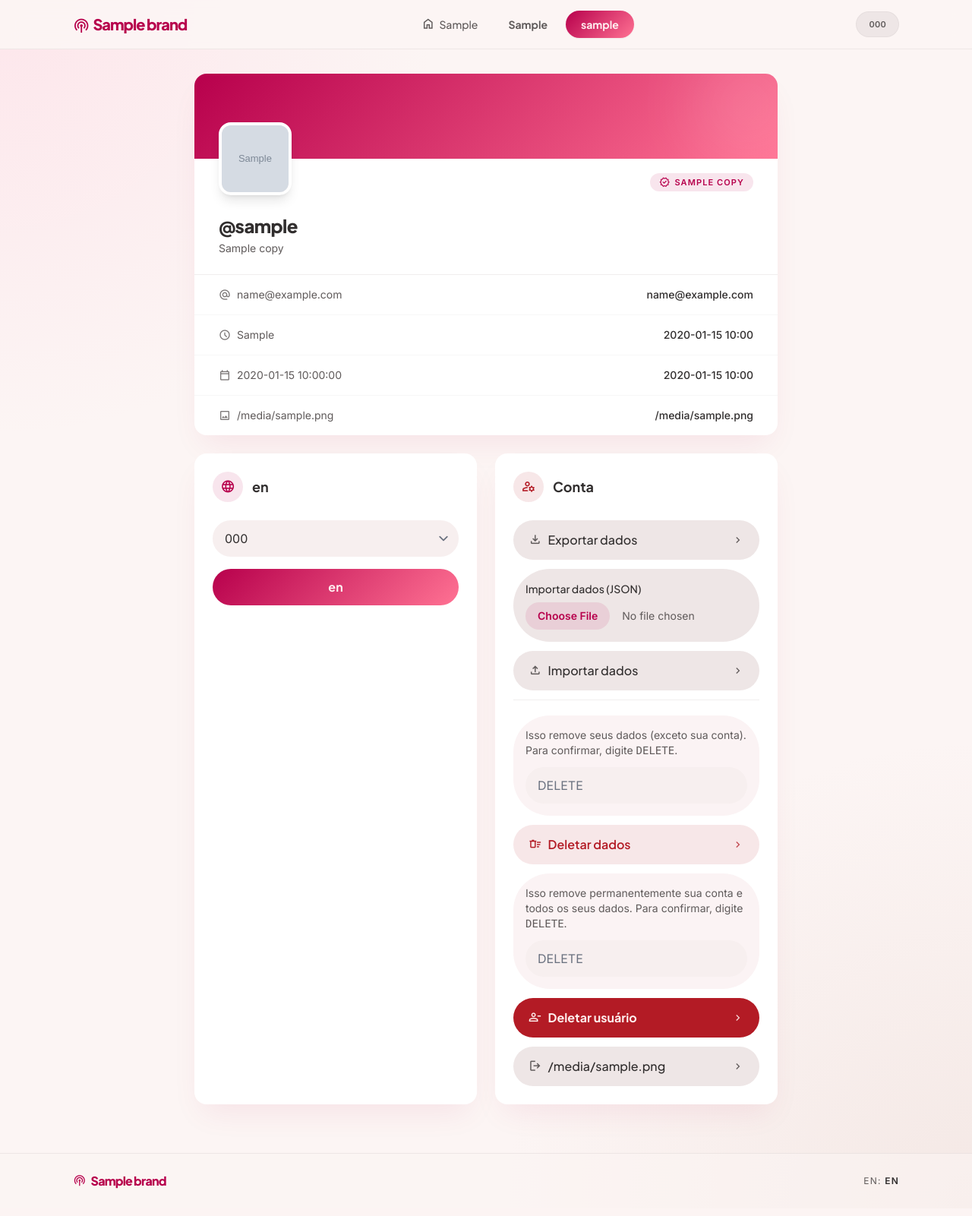
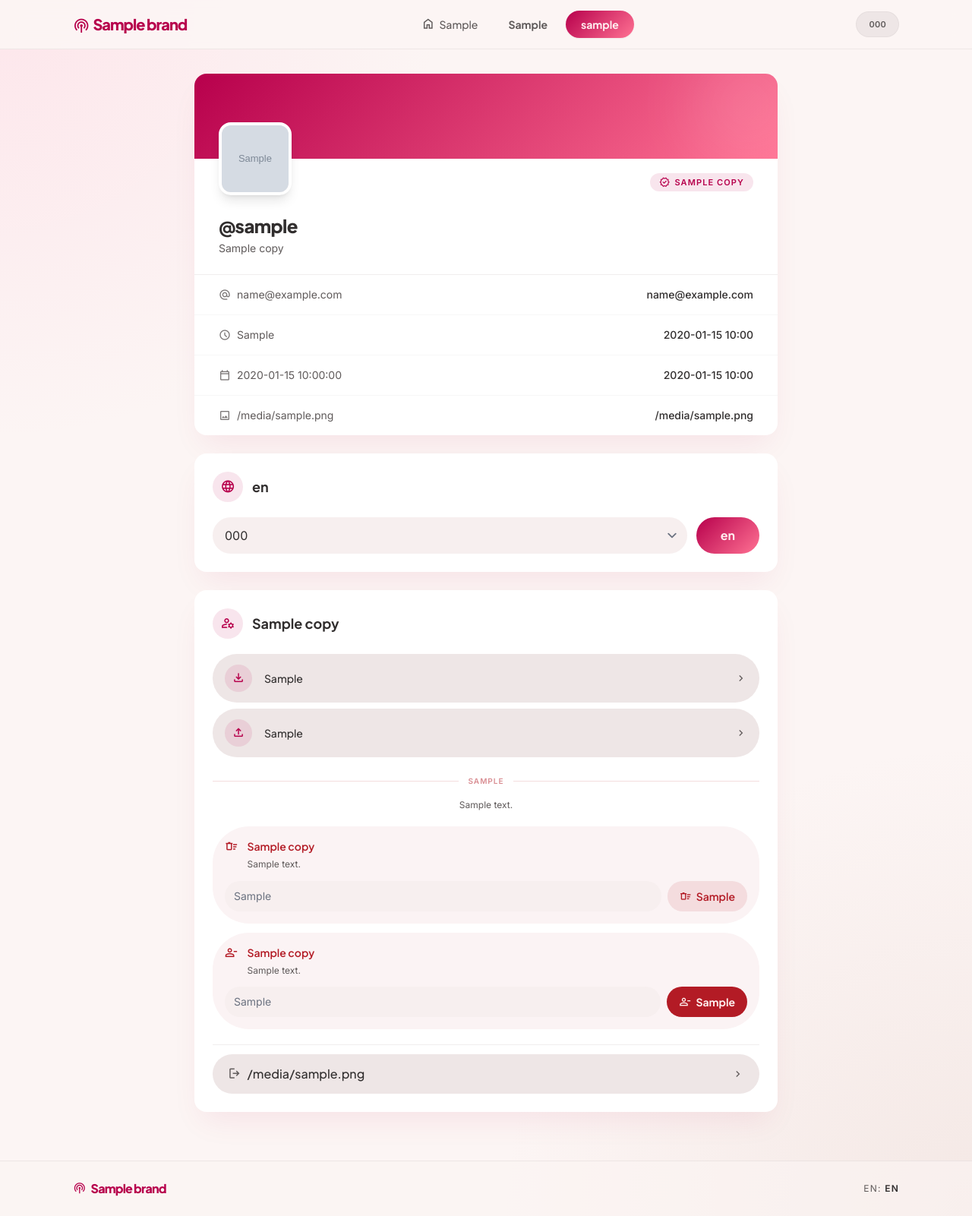
Before and after one commit to eliassoares/malipod-selfhosted, a FastAPI app: template app/templates/profile/detail.html in a window 1280 px wide. Shown: the whole page at 76% size. Before the commit the page ends 1565 px from the top, so only its background shows below. Run offline with FastAPI, Linux system fonts and the light colour scheme; the template is opened without the code that fills it: most values are stand-ins (such as "Sample title", 1, 10 or a date in 2020); grey boxes marked "Sample" are stand-in pictures; parts of the project's set-up code (start-up, migrations or seed data) failed here and were passed over; some libraries are stand-ins or nearby versions.

Commit message:
feat(profile): i18n account section and redesign data tools layout
Added 11 translation keys (en/es/pt-BR) for the account card: export,
import, danger zone, delete-data, delete-user, confirm placeholder and
button. Replaced hardcoded PT-BR strings with copy[] references.

Redesigned data tools from a 2-column tile grid (asymmetric due to
dashed import border) to full-width action rows matching the logout
button pattern. Danger zone forms stacked full-width with confirm
input and submit button in a horizontal row for better proportion.

Co-Authored-By: Claude Sonnet 4.6 <noreply@anthropic.com>

```diff
--- a/app/templates/profile/detail.html
+++ b/app/templates/profile/detail.html
@@ -67,20 +67,20 @@
     </div>
   </article>
 
-  <!-- Settings Cards (bento) -->
-  <div class="grid grid-cols-1 sm:grid-cols-2 gap-6">
+  <!-- Settings Cards — stacked full-width -->
+  <div class="space-y-6">
 
     <!-- Language Card -->
     <article class="bg-surface-container-lowest rounded-2xl ambient-shadow p-6">
-      <div class="flex items-center gap-3 mb-6">
+      <div class="flex items-center gap-3 mb-5">
         <div class="w-10 h-10 rounded-xl bg-primary/10 flex items-center justify-center flex-shrink-0">
           <span class="material-symbols-outlined text-primary" style="font-size:1.2rem;">language</span>
         </div>
         <h2 class="font-headline font-bold text-on-surface text-lg">{{ copy["profile.language"] }}</h2>
       </div>
-      <form class="space-y-4" action="/user/profile/{{ profile.nickname }}/language" method="post">
+      <form class="flex flex-col sm:flex-row gap-3" action="/user/profile/{{ profile.nickname }}/language" method="post">
         <select
-          class="w-full px-4 py-3 bg-surface-container-low border-none rounded-xl focus:ring-2 focus:ring-primary/30 transition-all text-on-surface font-body"
+          class="flex-1 px-4 py-3 bg-surface-container-low border-none rounded-xl focus:ring-2 focus:ring-primary/30 transition-all text-on-surface font-body"
           name="language_preference"
         >
           {% for code in supported_locales %}
@@ -88,7 +88,7 @@
           {% endfor %}
         </select>
         <button
-          class="w-full gradient-primary text-on-primary font-bold font-headline py-3 rounded-full hover:opacity-90 active:scale-[0.98] transition-all border-0 cursor-pointer"
+          class="sm:w-auto gradient-primary text-on-primary font-bold font-headline px-8 py-3 rounded-full hover:opacity-90 active:scale-[0.98] transition-all border-0 cursor-pointer whitespace-nowrap"
           type="submit"
         >
           {{ copy["profile.save_language"] }}
@@ -98,108 +98,122 @@
 
     <!-- Account Actions Card -->
     <article class="bg-surface-container-lowest rounded-2xl ambient-shadow p-6">
-      <div class="flex items-center gap-3 mb-6">
-        <div class="w-10 h-10 rounded-xl bg-error/10 flex items-center justify-center flex-shrink-0">
-          <span class="material-symbols-outlined text-error" style="font-size:1.2rem;">manage_accounts</span>
+      <div class="flex items-center gap-3 mb-5">
+        <div class="w-10 h-10 rounded-xl bg-primary/10 flex items-center justify-center flex-shrink-0">
+          <span class="material-symbols-outlined text-primary" style="font-size:1.2rem;">manage_accounts</span>
         </div>
-        <h2 class="font-headline font-bold text-on-surface text-lg">Conta</h2>
+        <h2 class="font-headline font-bold text-on-surface text-lg">{{ copy["profile.account_title"] }}</h2>
       </div>
-      <div class="space-y-3">
+
+      <!-- Data tools: Export + Import as action rows -->
+      <div class="flex flex-col gap-2 mb-6">
+
+        <!-- Export -->
         <form action="/user/profile/{{ profile.nickname }}/export" method="post">
           <button
-            class="w-full flex items-center justify-between px-5 py-3.5 bg-surface-container hover:bg-surface-container-high rounded-xl text-on-surface font-medium font-headline transition-all group border-0 cursor-pointer"
             type="submit"
+            class="w-full flex items-center gap-4 px-4 py-3.5 bg-surface-container hover:bg-surface-container-high rounded-xl text-on-surface transition-all group border-0 cursor-pointer text-left"
           >
-            <span class="flex items-center gap-2">
-              <span class="material-symbols-outlined text-on-surface-variant group-hover:text-on-surface transition-colors" style="font-size:1.1rem;">download</span>
-              Exportar dados
+            <span class="w-9 h-9 rounded-lg bg-primary/10 flex items-center justify-center group-hover:bg-primary/15 transition-colors flex-shrink-0">
+              <span class="material-symbols-outlined text-primary" style="font-size:1.1rem;">download</span>
             </span>
+            <span class="flex-1 font-headline font-medium text-sm">{{ copy["profile.export_data"] }}</span>
             <span class="material-symbols-outlined text-on-surface-variant group-hover:translate-x-0.5 transition-transform" style="font-size:1rem;">chevron_right</span>
           </button>
         </form>
 
-        <form
-          class="space-y-3"
-          action="/user/profile/{{ profile.nickname }}/import"
-          method="post"
-          enctype="multipart/form-data"
+        <!-- Import — hidden file input, auto-submits on select -->
+        <form action="/user/profile/{{ profile.nickname }}/import" method="post" enctype="multipart/form-data" id="import-form">
+          <label
+            for="snapshot_file"
+            class="w-full flex items-center gap-4 px-4 py-3.5 bg-surface-container hover:bg-surface-container-high rounded-xl text-on-surface transition-all group cursor-pointer border-0"
           >
-          <div class="bg-surface-container rounded-xl p-4">
-            <label class="block text-sm font-medium text-on-surface mb-2 font-headline">
-              Importar dados (JSON)
+            <span class="w-9 h-9 rounded-lg bg-primary/10 flex items-center justify-center group-hover:bg-primary/15 transition-colors flex-shrink-0">
+              <span class="material-symbols-outlined text-primary" style="font-size:1.1rem;">upload</span>
+            </span>
+            <span class="flex-1 font-headline font-medium text-sm">{{ copy["profile.import_data"] }}</span>
+            <span class="material-symbols-outlined text-on-surface-variant group-hover:translate-x-0.5 transition-transform" style="font-size:1rem;">chevron_right</span>
           </label>
           <input
-              class="w-full text-sm text-on-surface-variant file:mr-4 file:py-2 file:px-4 file:rounded-lg file:border-0 file:bg-primary/10 file:text-primary file:font-semibold file:cursor-pointer"
+            id="snapshot_file"
+            name="snapshot_file"
             type="file"
-              name="snapshot_file"
             accept="application/json"
             required
+            class="sr-only"
+            onchange="document.getElementById('import-form').submit()"
           />
+        </form>
       </div>
+
+      <!-- Danger zone separator -->
+      <div class="relative flex items-center gap-3 mb-4">
+        <div class="flex-1 h-px bg-error/15"></div>
+        <span class="text-[10px] font-bold uppercase tracking-widest text-error/50 font-label">{{ copy["profile.danger_zone"] }}</span>
+        <div class="flex-1 h-px bg-error/15"></div>
+      </div>
+      <p class="text-xs text-on-surface-variant text-center mb-5">{{ copy["profile.danger_zone_description"] }}</p>
+
+      <!-- Delete data -->
+      <form action="/user/profile/{{ profile.nickname }}/delete-data" method="post" class="mb-3">
+        <div class="flex flex-col gap-3 bg-error/5 rounded-xl p-4">
+          <div class="flex items-start gap-3">
+            <span class="material-symbols-outlined text-error mt-0.5 flex-shrink-0" style="font-size:1.1rem;">delete_sweep</span>
+            <div class="flex-1 min-w-0">
+              <span class="font-headline font-semibold text-error text-sm block mb-1">{{ copy["profile.delete_data_title"] }}</span>
+              <p class="text-xs text-on-surface-variant leading-relaxed">{{ copy["profile.delete_data_description"] | safe }}</p>
+            </div>
+          </div>
+          <div class="flex gap-2">
+            <input
+              class="flex-1 min-w-0 px-3 py-2.5 bg-surface-container-low border-none rounded-lg focus:ring-2 focus:ring-error/30 transition-all text-on-surface font-body text-sm"
+              type="text"
+              name="confirm"
+              placeholder="{{ copy['profile.confirm_placeholder'] }}"
+              required
+            />
             <button
-            class="w-full flex items-center justify-between px-5 py-3.5 bg-surface-container hover:bg-surface-container-high rounded-xl text-on-surface font-medium font-headline transition-all group border-0 cursor-pointer"
+              class="flex items-center gap-1.5 px-4 py-2.5 bg-error/10 hover:bg-error/20 rounded-lg text-error font-semibold font-headline text-sm transition-all border-0 cursor-pointer whitespace-nowrap flex-shrink-0"
               type="submit"
             >
-            <span class="flex items-center gap-2">
-              <span class="material-symbols-outlined text-on-surface-variant group-hover:text-on-surface transition-colors" style="font-size:1.1rem;">upload</span>
-              Importar dados
-            </span>
-            <span class="material-symbols-outlined text-on-surface-variant group-hover:translate-x-0.5 transition-transform" style="font-size:1rem;">chevron_right</span>
+              <span class="material-symbols-outlined" style="font-size:1rem;">delete_sweep</span>
+              {{ copy["profile.confirm_button"] }}
             </button>
+          </div>
+        </div>
       </form>
 
-        <div class="pt-2 border-t border-outline-variant/20"></div>
-
-        <form class="space-y-3" action="/user/profile/{{ profile.nickname }}/delete-data" method="post">
-          <div class="bg-error/5 rounded-xl p-4">
-            <p class="text-sm text-on-surface-variant">
-              Isso remove seus dados (exceto sua conta). Para confirmar, digite <span class="font-mono">DELETE</span>.
-            </p>
+      <!-- Delete user -->
+      <form action="/user/profile/{{ profile.nickname }}/delete-user" method="post" class="mb-5">
+        <div class="flex flex-col gap-3 bg-error/5 rounded-xl p-4">
+          <div class="flex items-start gap-3">
+            <span class="material-symbols-outlined text-error mt-0.5 flex-shrink-0" style="font-size:1.1rem;">person_remove</span>
+            <div class="flex-1 min-w-0">
+              <span class="font-headline font-semibold text-error text-sm block mb-1">{{ copy["profile.delete_user_title"] }}</span>
+              <p class="text-xs text-on-surface-variant leading-relaxed">{{ copy["profile.delete_user_description"] | safe }}</p>
+            </div>
+          </div>
+          <div class="flex gap-2">
             <input
-              class="mt-3 w-full px-4 py-3 bg-surface-container-low border-none rounded-xl focus:ring-2 focus:ring-error/30 transition-all text-on-surface font-body"
+              class="flex-1 min-w-0 px-3 py-2.5 bg-surface-container-low border-none rounded-lg focus:ring-2 focus:ring-error/30 transition-all text-on-surface font-body text-sm"
               type="text"
               name="confirm"
-              placeholder="DELETE"
+              placeholder="{{ copy['profile.confirm_placeholder'] }}"
               required
             />
-          </div>
             <button
-            class="w-full flex items-center justify-between px-5 py-3.5 bg-error/10 hover:bg-error/15 rounded-xl text-error font-semibold font-headline transition-all group border-0 cursor-pointer"
+              class="flex items-center gap-1.5 px-4 py-2.5 bg-error hover:opacity-90 rounded-lg text-on-error font-bold font-headline text-sm transition-all border-0 cursor-pointer whitespace-nowrap flex-shrink-0"
               type="submit"
             >
-            <span class="flex items-center gap-2">
-              <span class="material-symbols-outlined text-error" style="font-size:1.1rem;">delete_sweep</span>
-              Deletar dados
-            </span>
-            <span class="material-symbols-outlined text-error/80 group-hover:translate-x-0.5 transition-transform" style="font-size:1rem;">chevron_right</span>
+              <span class="material-symbols-outlined" style="font-size:1rem;">person_remove</span>
+              {{ copy["profile.confirm_button"] }}
             </button>
+          </div>
+        </div>
       </form>
 
-        <form class="space-y-3" action="/user/profile/{{ profile.nickname }}/delete-user" method="post">
-          <div class="bg-error/5 rounded-xl p-4">
-            <p class="text-sm text-on-surface-variant">
-              Isso remove permanentemente sua conta e todos os seus dados. Para confirmar, digite <span class="font-mono">DELETE</span>.
-            </p>
-            <input
-              class="mt-3 w-full px-4 py-3 bg-surface-container-low border-none rounded-xl focus:ring-2 focus:ring-error/30 transition-all text-on-surface font-body"
-              type="text"
-              name="confirm"
-              placeholder="DELETE"
-              required
-            />
-          </div>
-          <button
-            class="w-full flex items-center justify-between px-5 py-3.5 bg-error hover:opacity-90 rounded-xl text-on-error font-bold font-headline transition-all group border-0 cursor-pointer"
-            type="submit"
-          >
-            <span class="flex items-center gap-2">
-              <span class="material-symbols-outlined text-on-error" style="font-size:1.1rem;">person_remove</span>
-              Deletar usuário
-            </span>
-            <span class="material-symbols-outlined text-on-error/90 group-hover:translate-x-0.5 transition-transform" style="font-size:1rem;">chevron_right</span>
-          </button>
-        </form>
-
+      <!-- Logout -->
+      <div class="border-t border-outline-variant/20 pt-3">
         <form action="/logout" method="post">
           <button
             class="w-full flex items-center justify-between px-5 py-3.5 bg-surface-container hover:bg-surface-container-high rounded-xl text-on-surface font-medium font-headline transition-all group border-0 cursor-pointer"
```
Also changed, not shown: app/core/localization.py (+63 -0 lines). Lines whose indentation alone changed are shown as unchanged.
